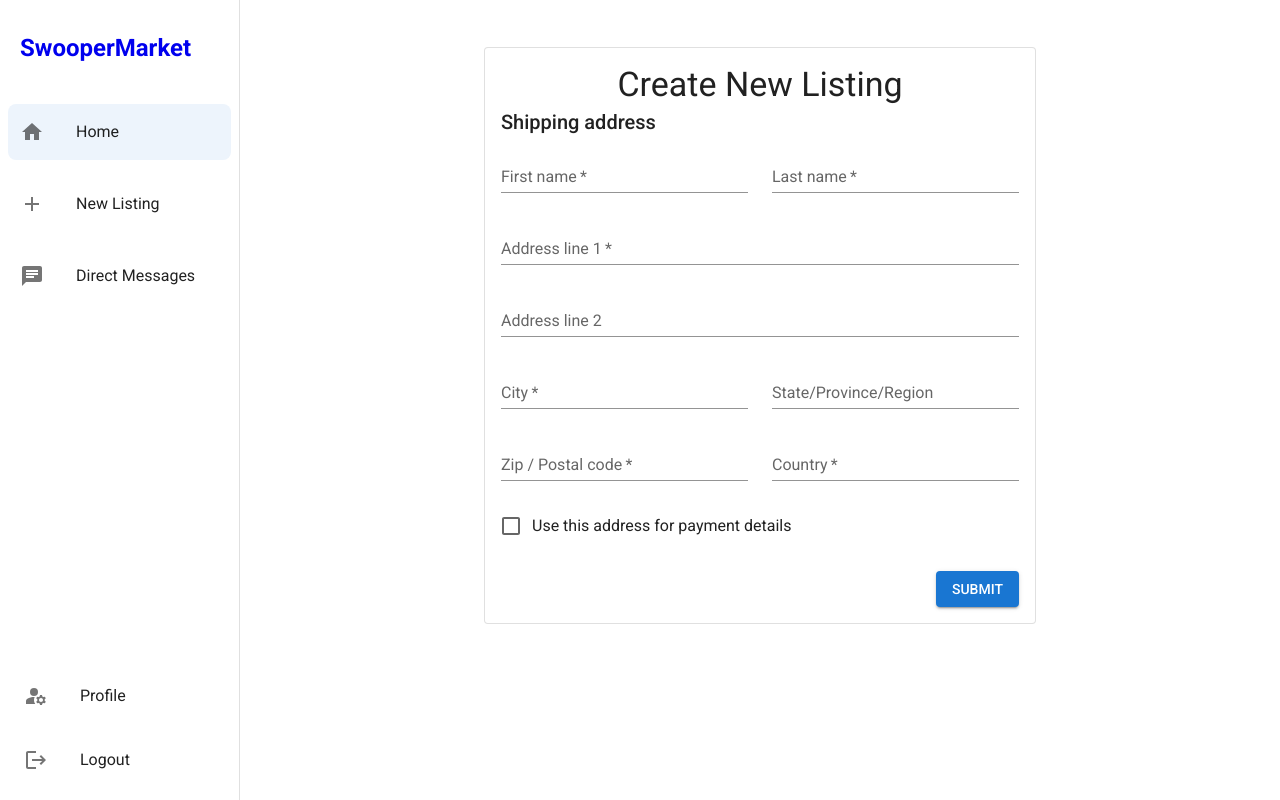
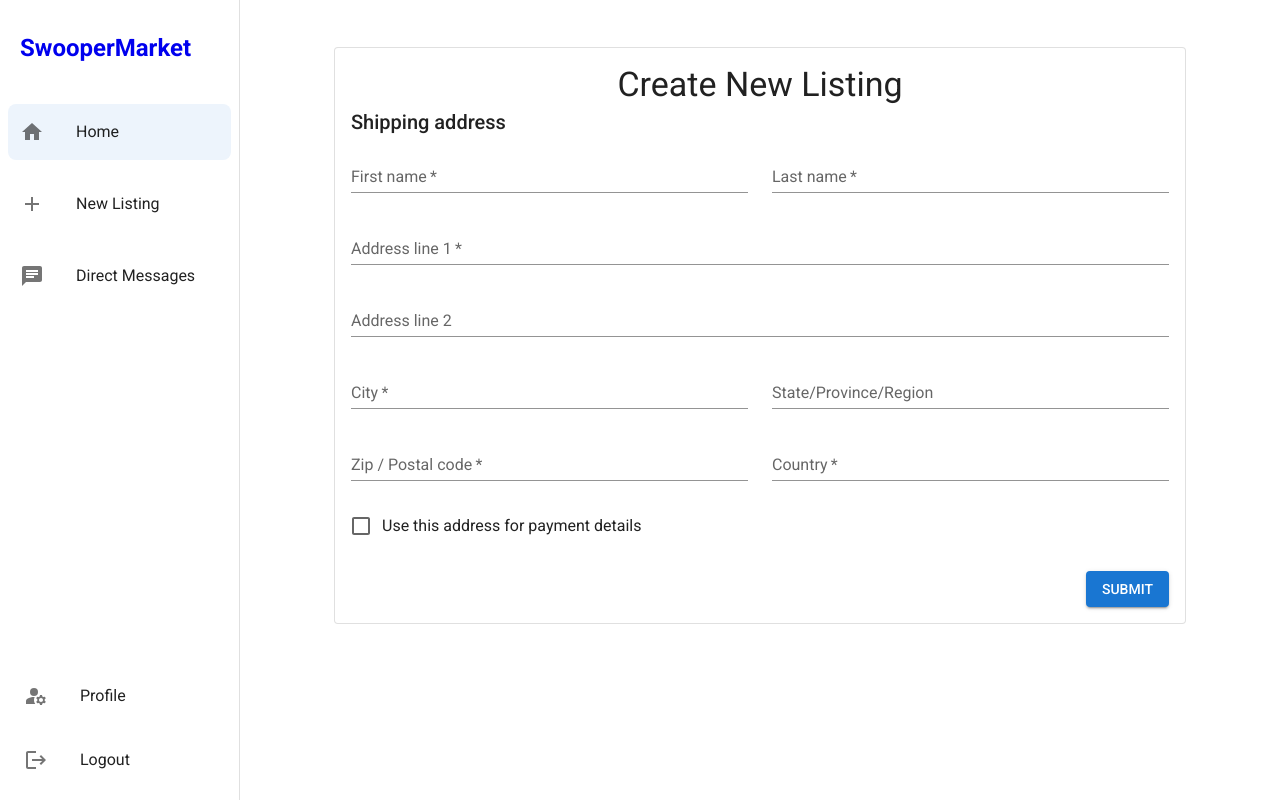
Before and after one commit to selmahassan/DebugDemon---CS370, a Next.js app in the folder swoopermarket-v2/: page /newlisting in a window 1280 px wide. Built offline with nearby package versions, Linux system fonts and the light colour scheme.

Commit message:
modify form size

```diff
--- a/swoopermarket-v2/src/app/newlisting/page.tsx
+++ b/swoopermarket-v2/src/app/newlisting/page.tsx
@@ -73,7 +73,7 @@ import * as React from 'react';
 import Container from '@mui/material/Container';
 import Box from '@mui/material/Box';
 import Typography from '@mui/material/Typography';
-import { AppBar, Button, CssBaseline, Paper, TextField, Toolbar } from '@mui/material';
+import { AppBar, Button, CssBaseline, Grid, Paper, TextField, Toolbar } from '@mui/material';
 import Form from '@/components/NewListing/Form';
 
 export default function StarredPage() {
@@ -135,8 +135,8 @@ export default function StarredPage() {
   //   </Container>
   // );
   return (
-    <>
-      <Container component="main" maxWidth="sm" sx={{ mb: 4 }}>
+      <>
+        <Container component="main" maxWidth="md" sx={{ mb: 4 }}>
         <Paper variant="outlined" sx={{ my: { xs: 3, md: 6 }, p: { xs: 2, md: 2 } }}>
           <Typography component="h1" variant="h4" align="center">
             Create New Listing
@@ -153,6 +153,6 @@ export default function StarredPage() {
           </Box>
         </Paper>
       </Container>
-    </>
+      </>
   );
 }
```
